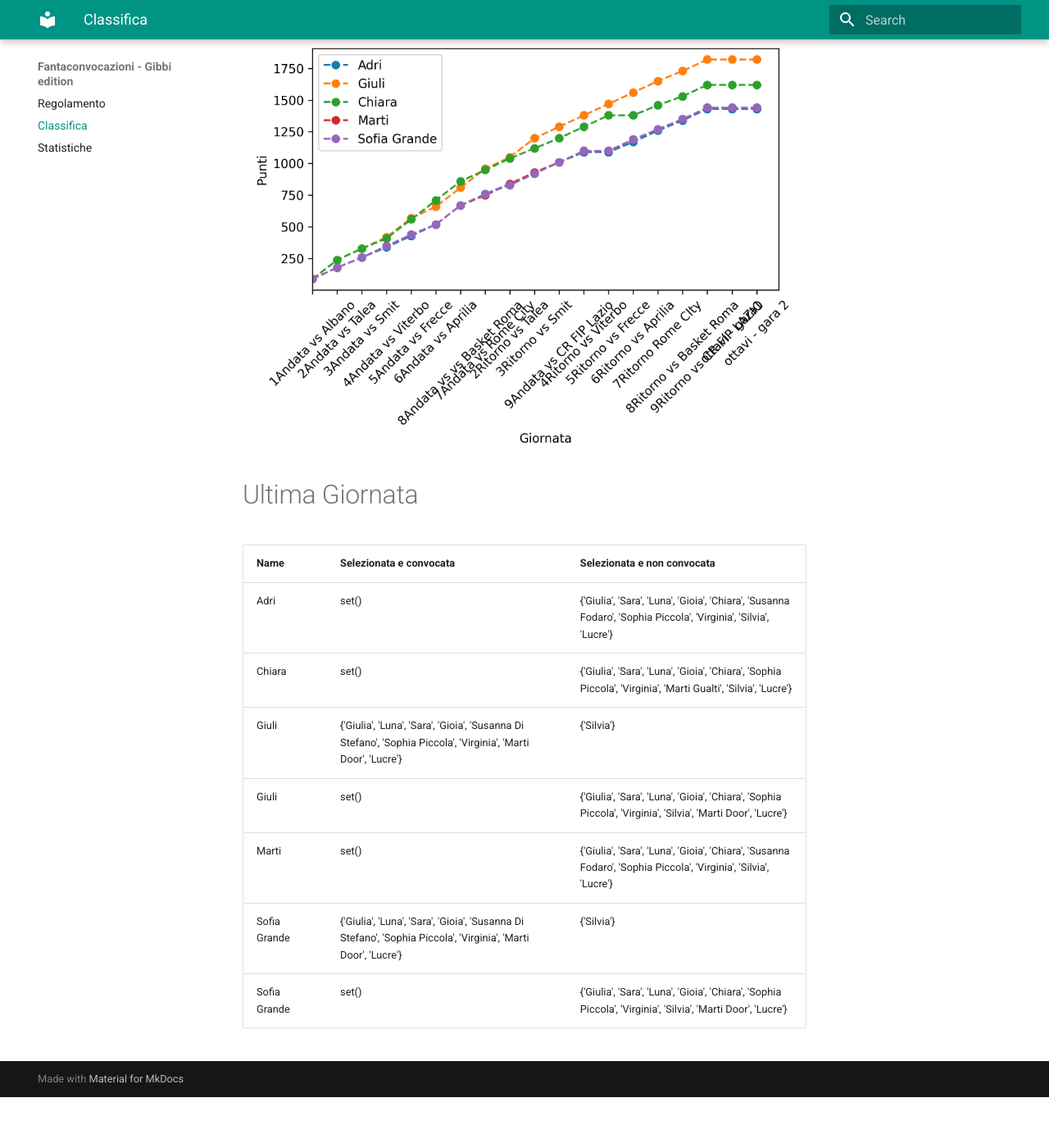
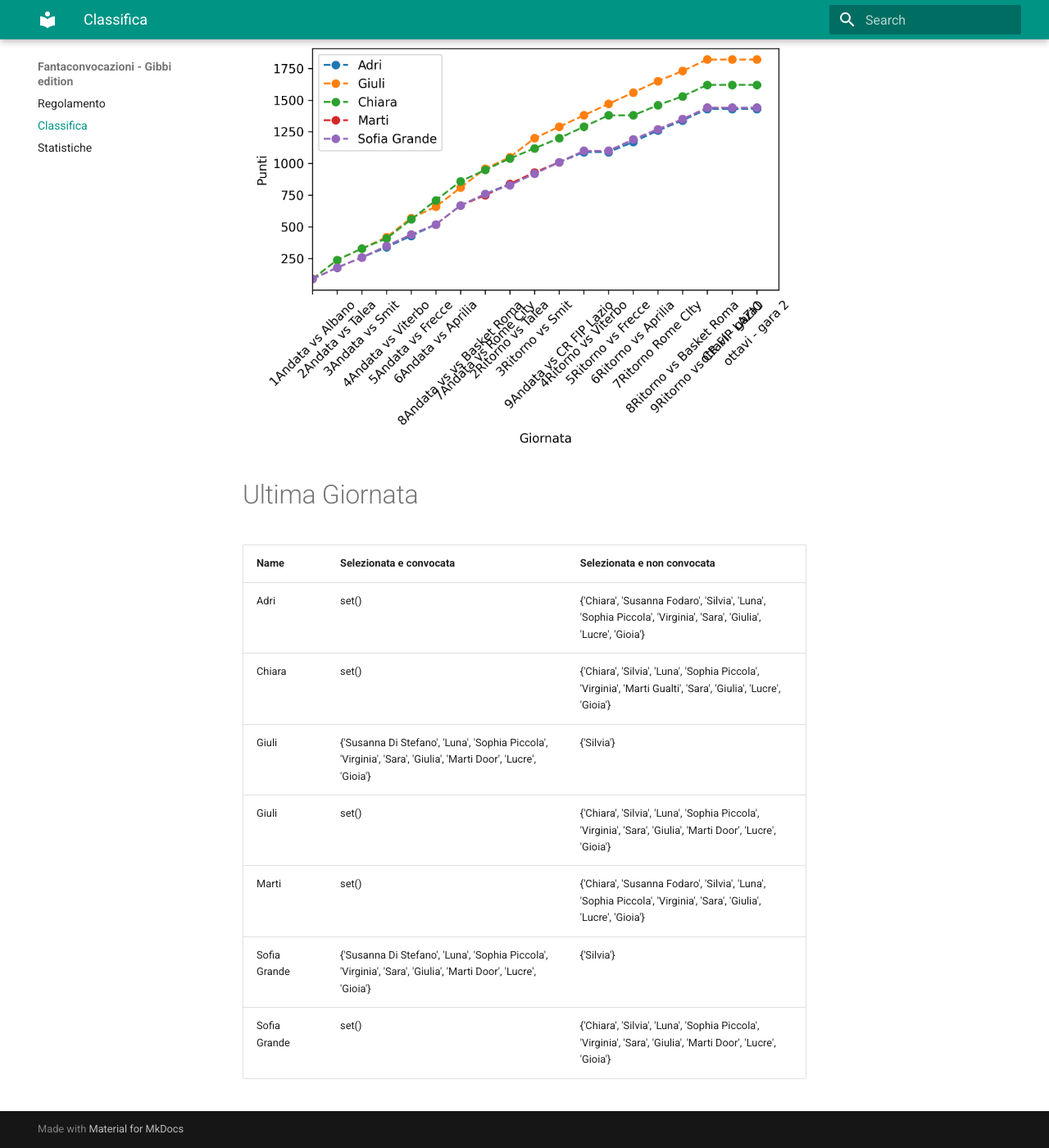
Before and after one commit to martinig94/fantagibbi, an MkDocs documentation site: the page built from docs/Classifica.md, in a window 1280 px wide and 1400 px high, scrolled down 565 px. Shown: the whole window at 82% size. Built offline with MkDocs 1.6.1 and Material for MkDocs 9.7.7, drawn with Linux system fonts in a browser that asks for light colours; before the commit the page ends 1903 px from its top, so only the background shows below that.

Commit message:
Auto-update from main.py

```diff
--- a/docs/Classifica.md
+++ b/docs/Classifica.md
@@ -18,11 +18,11 @@
 <!-- START_TABLE CORRECT -->
 | Name         | Selezionata e convocata                                                                                        | Selezionata e non convocata                                                                                      |
 |:-------------|:---------------------------------------------------------------------------------------------------------------|:-----------------------------------------------------------------------------------------------------------------|
-| Adri         | set()                                                                                                          | {'Giulia', 'Sara', 'Luna', 'Gioia', 'Chiara', 'Susanna Fodaro', 'Sophia Piccola', 'Virginia', 'Silvia', 'Lucre'} |
-| Chiara       | set()                                                                                                          | {'Giulia', 'Sara', 'Luna', 'Gioia', 'Chiara', 'Sophia Piccola', 'Virginia', 'Marti Gualti', 'Silvia', 'Lucre'}   |
-| Giuli        | {'Giulia', 'Luna', 'Sara', 'Gioia', 'Susanna Di Stefano', 'Sophia Piccola', 'Virginia', 'Marti Door', 'Lucre'} | {'Silvia'}                                                                                                       |
-| Giuli        | set()                                                                                                          | {'Giulia', 'Sara', 'Luna', 'Gioia', 'Chiara', 'Sophia Piccola', 'Virginia', 'Silvia', 'Marti Door', 'Lucre'}     |
-| Marti        | set()                                                                                                          | {'Giulia', 'Sara', 'Luna', 'Gioia', 'Chiara', 'Susanna Fodaro', 'Sophia Piccola', 'Virginia', 'Silvia', 'Lucre'} |
-| Sofia Grande | {'Giulia', 'Luna', 'Sara', 'Gioia', 'Susanna Di Stefano', 'Sophia Piccola', 'Virginia', 'Marti Door', 'Lucre'} | {'Silvia'}                                                                                                       |
-| Sofia Grande | set()                                                                                                          | {'Giulia', 'Sara', 'Luna', 'Gioia', 'Chiara', 'Sophia Piccola', 'Virginia', 'Silvia', 'Marti Door', 'Lucre'}     |
+| Adri         | set()                                                                                                          | {'Chiara', 'Susanna Fodaro', 'Silvia', 'Luna', 'Sophia Piccola', 'Virginia', 'Sara', 'Giulia', 'Lucre', 'Gioia'} |
+| Chiara       | set()                                                                                                          | {'Chiara', 'Silvia', 'Luna', 'Sophia Piccola', 'Virginia', 'Marti Gualti', 'Sara', 'Giulia', 'Lucre', 'Gioia'}   |
+| Giuli        | {'Susanna Di Stefano', 'Luna', 'Sophia Piccola', 'Virginia', 'Sara', 'Giulia', 'Marti Door', 'Lucre', 'Gioia'} | {'Silvia'}                                                                                                       |
+| Giuli        | set()                                                                                                          | {'Chiara', 'Silvia', 'Luna', 'Sophia Piccola', 'Virginia', 'Sara', 'Giulia', 'Marti Door', 'Lucre', 'Gioia'}     |
+| Marti        | set()                                                                                                          | {'Chiara', 'Susanna Fodaro', 'Silvia', 'Luna', 'Sophia Piccola', 'Virginia', 'Sara', 'Giulia', 'Lucre', 'Gioia'} |
+| Sofia Grande | {'Susanna Di Stefano', 'Luna', 'Sophia Piccola', 'Virginia', 'Sara', 'Giulia', 'Marti Door', 'Lucre', 'Gioia'} | {'Silvia'}                                                                                                       |
+| Sofia Grande | set()                                                                                                          | {'Chiara', 'Silvia', 'Luna', 'Sophia Piccola', 'Virginia', 'Sara', 'Giulia', 'Marti Door', 'Lucre', 'Gioia'}     |
 <!-- END_TABLE CORRECT -->
```
